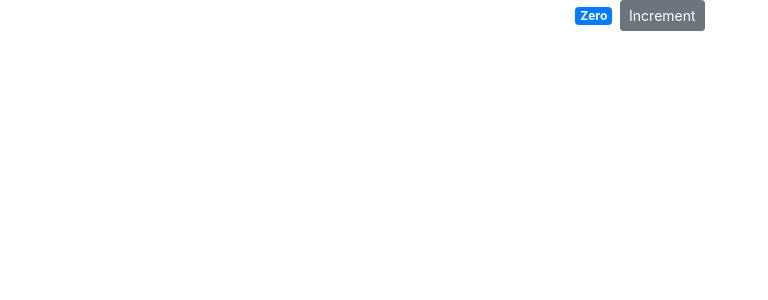
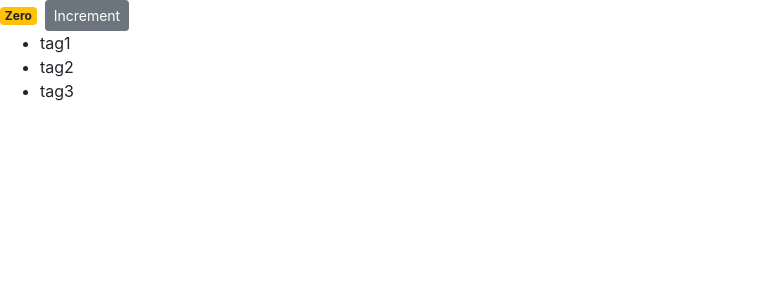
Before and after one commit to nghuuton/react-lession-1, a React (Create React App) app: page / in a window 1280 px wide. Shown: the top 300 px of the page, without its empty margins (0-768 px from the left). Built offline with nearby package versions, Linux system fonts and the light colour scheme.

Commit message:
handle check data

```diff
--- a/package.json
+++ b/package.json
@@ -7,6 +7,7 @@
     "@testing-library/react": "^9.3.2",
     "@testing-library/user-event": "^7.1.2",
     "bootstrap": "^4.5.0",
+    "classnames": "^2.2.6",
     "react": "^16.13.1",
     "react-dom": "^16.13.1",
     "react-scripts": "3.4.1"
--- a/src/App.js
+++ b/src/App.js
@@ -1,5 +1,5 @@
 import React, { Component } from 'react';
-import './App.css';
+// import './App.css';
 
 import Counter from './components/counter'
 
--- a/src/components/counter.jsx
+++ b/src/components/counter.jsx
@@ -1,8 +1,9 @@
 import React, { Component } from 'react';
-
+import classNames from 'classnames'
 class Counter extends Component {
     state = {
         count: 0,
+        tags: ['tag1', 'tag2', 'tag3']
     };
     formatCount() {
         const { count } = this.state;
@@ -18,10 +19,23 @@ class Counter extends Component {
 
 
     render() {
+        const { count, tags } = this.state;
         return (
             <div className="counter">
-                <span className="badge badge-primary mr-2">{this.formatCount()}</span>
-                <button className="btn btn-secondary primary btn-sm" onClick={() => this.increment()}>Increment</button>
+                <span
+                    className={classNames('badge badge-primary mr-2', { 'badge-warning': count === 0 })}>
+                    {this.formatCount()}
+                </span>
+                <button
+                    className="btn btn-secondary primary btn-sm"
+                    onClick={() => this.increment()}>
+                    Increment
+                </button>
+                <ul>
+                    {tags.length > 0 && tags.map((item, index) => <li key={index}>{item}</li>)}
+                    {tags.length === 0 && <li>Nothing in here!</li>}
+                </ul>
+
             </div>
         );
     }
```
Also changed, not shown: 1 other file (tests, documents, lock files or other folders).
